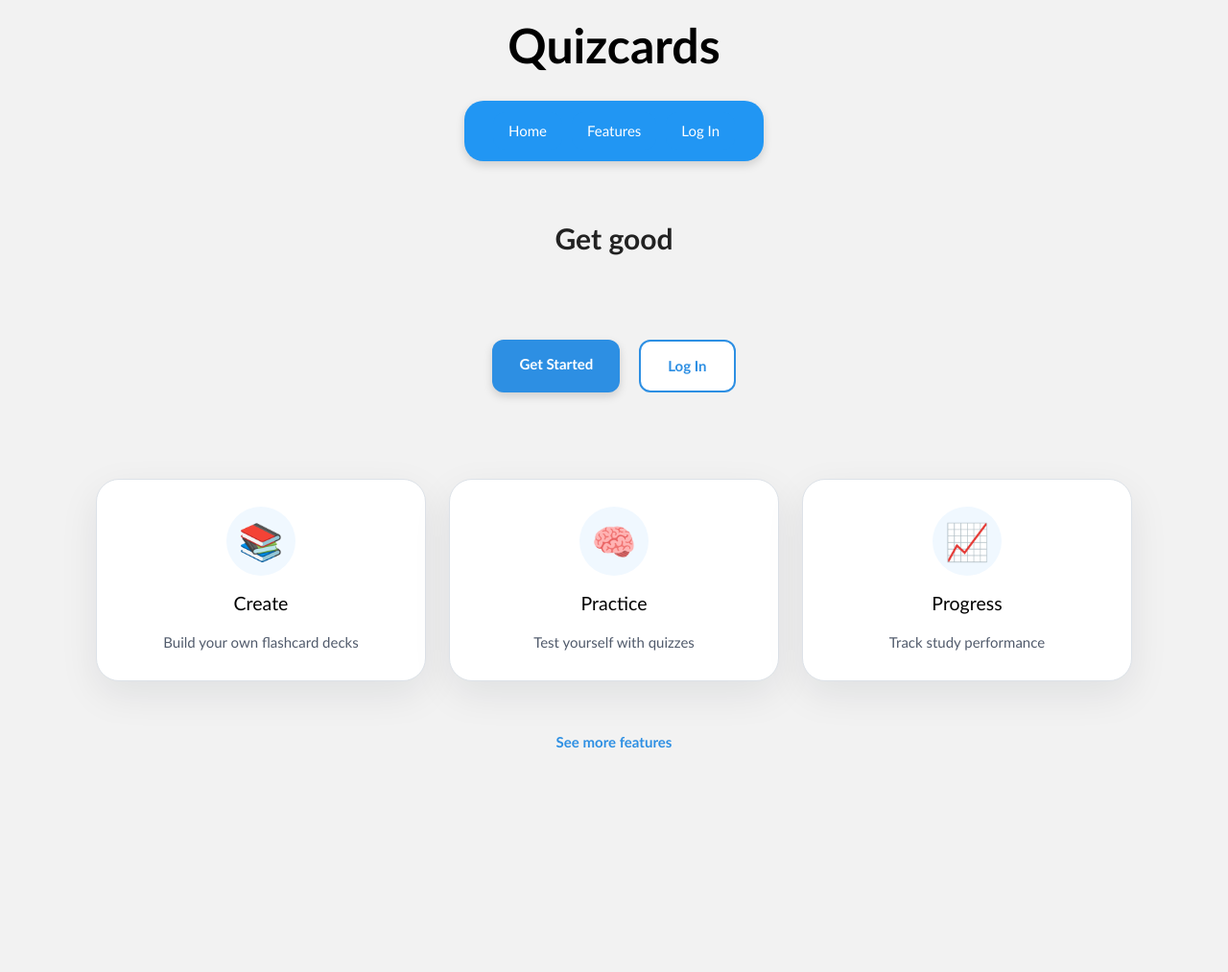
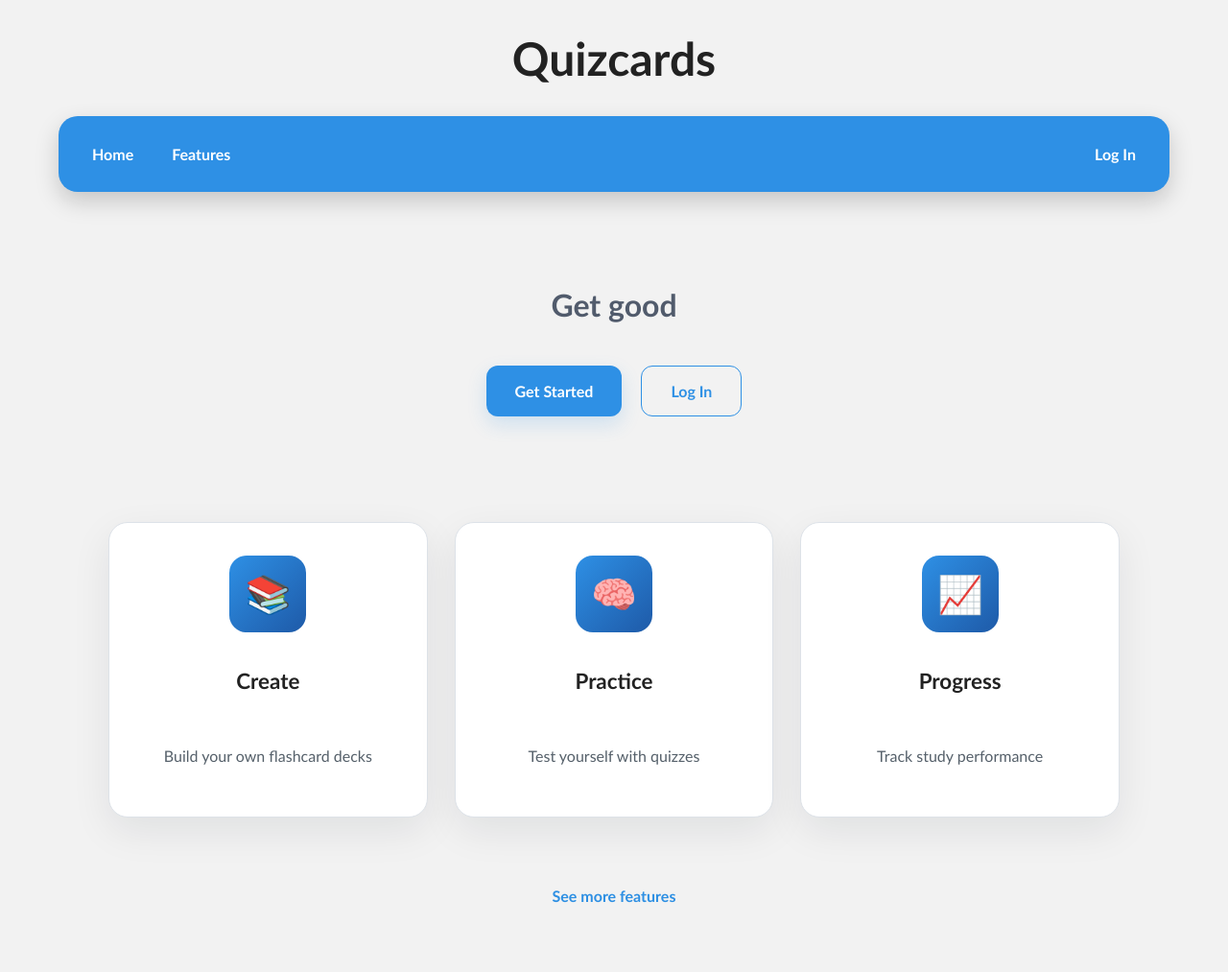
Before and after one commit to TheSriramM/Y12-revision-app, a Flask app: page /home in a window 1280 px wide. Shown: the whole page at 96% size. Before the commit the page ends 780 px from the top, so only its background shows below. Run offline with Flask 3, Linux system fonts and the light colour scheme.

Commit message:
made the ui more consistent across the home and dashboard pages

```diff
--- a/static/dashboard.css
+++ b/static/dashboard.css
@@ -1,6 +1,10 @@
 body{
     background:#f7f7f7;
     font-family:'Trebuchet MS', 'Lucida Sans Unicode', 'Lucida Grande', 'Lucida Sans', Arial, sans-serif;
+}
+
+html {
+    overflow-y: scroll;
 }
 
 .logo{
@@ -13,7 +17,7 @@ body{
 .navbar{
     width:85%;
     max-width:1300px;
-    margin:auto;
+    margin: 24px auto;
     background:#2E90E5;
     border-radius:20px;
 
--- a/static/style.css
+++ b/static/style.css
@@ -1,17 +1,25 @@
 h1 {
-    font-family: 'Trebuchet MS', 'Lucida Sans Unicode', 'Lucida Grande', 'Lucida Sans', Arial, sans-serif;
-    font-size: 50px;
+    font-size: 3rem;
+    font-weight: 700;
+    color: #222;
     text-align: center;
 }
 
 h2 {
-    font-family: 'Trebuchet MS', 'Lucida Sans Unicode', 'Lucida Grande', 'Lucida Sans', Arial, sans-serif;
-    font-size: larger;
+    font-size: 1.4rem;
+    font-weight: 600;
+    color: #222;
+}
+
+.feature-card p {
+    color: #55606a;
+    line-height: 1.6;
 }
 
 html{
     min-height: 100%;
     margin: 0;
+    overflow-y: scroll;
 }
 
 body {
@@ -22,7 +30,7 @@ body {
 }
 
 main, .content {
-    padding: 24px;
+    padding: 30px;
 }
 
 .home-body {
@@ -32,21 +40,23 @@ main, .content {
     justify-content: center;
     min-height: calc(100vh - 140px);
     text-align: center;
-    padding: 40px 20px 60px;
-    gap: 40px;
+    gap: 60px;
+    padding: 40px 20px 70px;
 }
 
 .home-hero {
-    max-width: 700px;
+    max-width: 900px;
 }
 
 .hero-subtitle {
-    margin: 0 auto 28px;
-    padding-bottom: 60px;
     font-size: 2rem;
     font-weight: 600;
-    line-height: 1.2;
-    color: #222;
+
+    color: #515b6c;
+
+    line-height: 1.4;
+
+    margin-bottom: 40px;
 }
 
 .hero-buttons {
@@ -58,31 +68,49 @@ main, .content {
 }
 
 .btn-primary {
-    background: #2d8fe3;
+    background: #2E90E5;
     color: white;
-    padding: 14px 28px;
+
+    padding: 16px 30px;
+
     border-radius: 12px;
     text-decoration: none;
+
     font-weight: 600;
-    box-shadow: 0 4px 10px rgba(0,0,0,0.15);
-    transition: all 0.3s ease;
+
+    border: none;
+
+    display: inline-flex;
+    align-items: center;
+    justify-content: center;
+
+    box-shadow: 0 8px 20px rgba(46,144,229,.18);
+
+    transition: all .25s ease;
 }
 
 .btn-primary:hover {
     transform: translateY(-2px);
-    box-shadow: 0 6px 14px rgba(0,0,0,0.2);
-    transform: translateY(-2px);
 }
 
 .btn-secondary {
-    background: white;
-    color: #2d8fe3;
-    padding: 14px 28px;
+    background: transparent;
+    color: #2E90E5;
+
+    border: 1px solid #2E90E5;
+
+    padding: 16px 30px;
+
     border-radius: 12px;
+
     text-decoration: none;
     font-weight: 600;
-    border: 2px solid #2d8fe3;
-    transition: all 0.3s ease;
+
+    display: inline-flex;
+    align-items: center;
+    justify-content: center;
+
+    transition: all .25s ease;
 }
 
 .btn-secondary:hover {
@@ -91,48 +119,57 @@ main, .content {
 
 .home-features {
     display: grid;
-    grid-template-columns: repeat(3, minmax(220px, 1fr));
-    gap: 24px;
-    width: 100%;
-    max-width: 1080px;
+    grid-template-columns: repeat(3, minmax(250px, 1fr));
+    gap: 28px;
+
+    width: 85%;
+    max-width: 1300px;
 }
 
 .feature-card {
     background: white;
+
+    border-radius: 20px;
     border: 1px solid #dde2e8;
-    border-radius: 24px;
-    padding: 28px 22px;
-    box-shadow: 0 14px 40px rgba(16, 24, 40, 0.08);
+
+    padding: 34px 28px;
+
     display: flex;
     flex-direction: column;
     align-items: center;
     text-align: center;
-    gap: 14px;
+
+    gap: 18px;
+
+    box-shadow: 0 14px 40px rgba(16,24,40,.08);
+
+    transition: all .3s ease;
+}
+
+.feature-card:hover {
+    transform: translateY(-4px);
+    box-shadow: 0 20px 50px rgba(16,24,40,.12);
 }
 
 .feature-icon {
-    font-size: 2.5rem;
-    width: 72px;
-    height: 72px;
-    display: grid;
-    place-items: center;
-    border-radius: 50%;
-    background: #f0f8ff;
-}
+    width: 80px;
+    height: 80px;
 
-.feature-card h2 {
-    margin: 0;
-    font-size: 1.3rem;
-}
+    display: flex;
+    justify-content: center;
+    align-items: center;
 
-.feature-card p {
-    margin: 0;
-    color: #515b6c;
-    line-height: 1.6;
-}
+    font-size: 2.4rem;
 
-.feature-card:hover {
-    transform: translateY(-2px);
+    border-radius: 18px;
+
+    background: linear-gradient(
+        135deg,
+        #2E90E5 0%,
+        #1e5aa8 100%
+    );
+
+    color: white;
 }
 
 .home-bottom {
@@ -153,25 +190,49 @@ main, .content {
     text-decoration: underline;
 }
 
-.navbar {
-    display: flex;
-    gap: 10px;
-    background: #1976d2;
-    padding: 12px 20px;
-    border-radius: 20px;
-    width: fit-content;
-    margin: 20px auto;
-    box-shadow: 0 4px 10px rgba(0,0,0,0.15);
+.navbar{
+    width:85%;
+    max-width:1300px;
+    margin: 24px auto;
+    background:#2E90E5;
+    border-radius:20px;
+
+    display:flex;
+    justify-content:space-between;
+    align-items:center;
+    padding:30px 35px;
+    box-shadow:0 10px 25px rgba(0,0,0,.18);
 }
 
-.navbar a {
-    color: white;
-    text-decoration: none;
-    padding: 10px 16px;
-    border-radius: 12px;
-    transition: 0.3s; /* Slow transition for changes such as colour change when hovering */
+.nav-left{
+    display:flex;
+    gap:40px;
 }
 
-.navbar a:hover {
-    background: rgba(255,255,255,0.2);
+.nav-left a{
+    color:white;
+    text-decoration:none;
+    font-weight:bold;
+    transition:.25s;
 }
+
+.nav-left a:hover{
+    opacity:.75;
+}
+
+/* The right side of the navbar (profile button) */
+.nav-right{
+    display:flex;
+    gap:40px;
+}
+
+.nav-right a{
+    color:white;
+    text-decoration:none;
+    font-weight:bold;
+    transition:.25s;
+}
+
+.nav-right a:hover{
+    opacity:.75;
+}
--- a/templates/base.html
+++ b/templates/base.html
@@ -3,18 +3,24 @@
 <head>
     <meta charset="UTF-8">
     <title>{% block title %}{% endblock %}</title>
-    <link rel="stylesheet" href="https://www.w3schools.com/w3css/5/w3.css">
     <link rel="stylesheet" href="{{url_for('static', filename='style.css')}}">
     {% block head %}{% endblock %}
 </head>
 <body>
 
     <h1><b>Quizcards</b></h1>
-    <div class="w3-bar w3-blue navbar">
-        <a href="{{ url_for('home') }}" class="w3-bar-item w3-button">Home</a>
-        <a href="{{ url_for('features') }}" class="w3-bar-item w3-button">Features</a>
-        <a href="{{ url_for('login') }}" class="w3-bar-item w3-button w3-right">Log In</a>
-    </div>
+    <header>
+        <nav class="navbar">
+            <div class="nav-left">
+                <a href="{{ url_for('home') }}">Home</a>
+                <a href="{{ url_for('features') }}">Features</a>
+            </div>
+
+            <div class="nav-right">
+                <a href="{{ url_for('login') }}">Log In</a>
+            </div>
+        </nav>
+    </header>
 
     {% block content %}{% endblock %}
 
--- a/templates/dashboard_base.html
+++ b/templates/dashboard_base.html
@@ -22,7 +22,7 @@
     {% endwith %}
 
     <header>
-        <h1 class="logo">Quizcards</h1>
+        <h1 class="logo"><b>Quizcards</b></h1>
 
         <nav class="navbar">
             <div class="nav-left">
```
